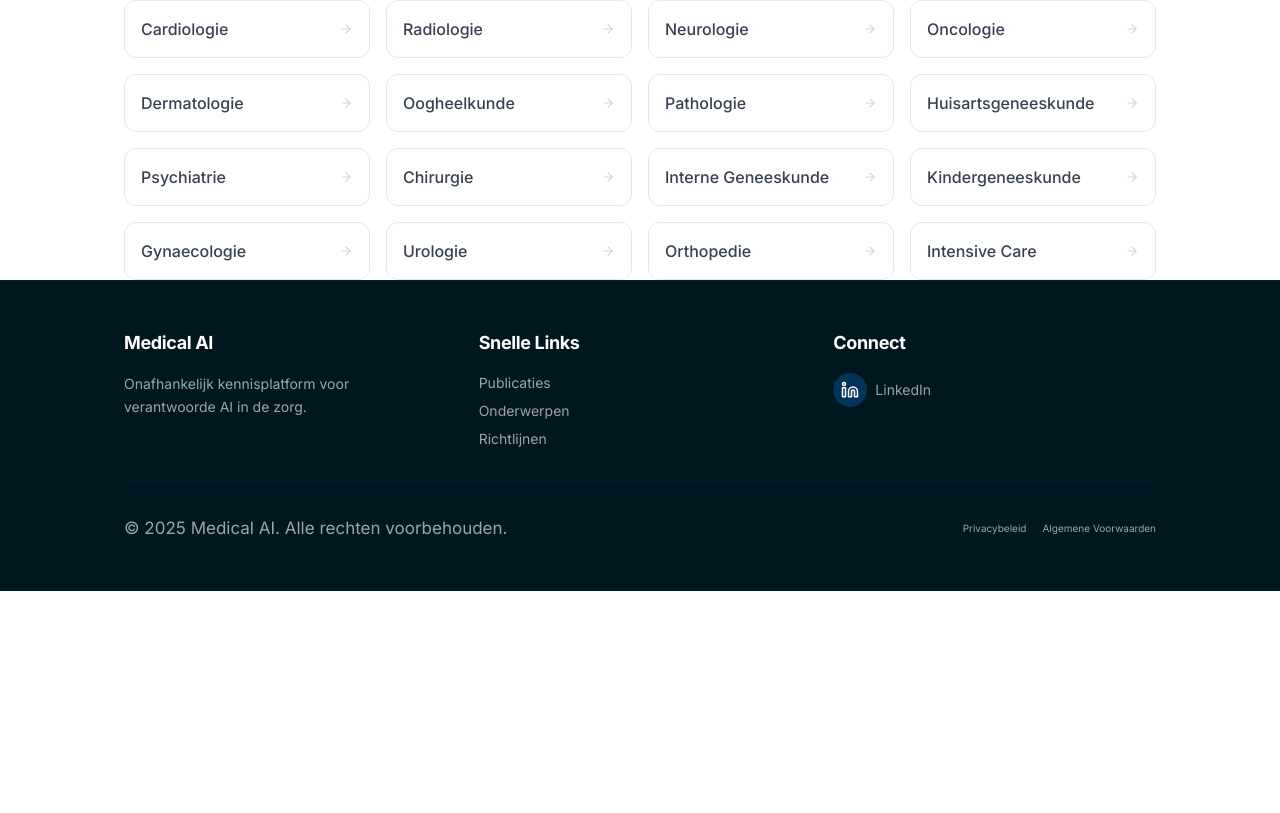
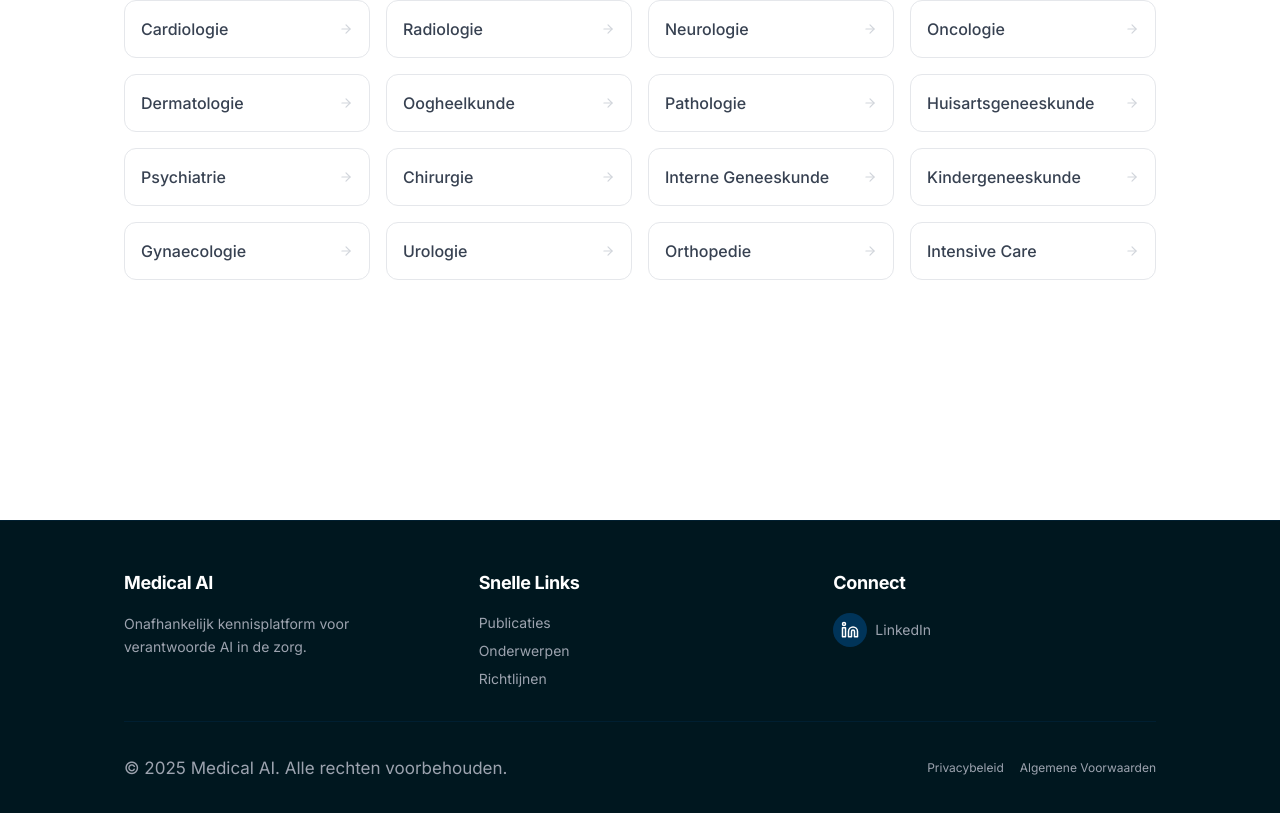
Before and after one commit to illionair/medicalai.nl, a Next.js app: page /topics in a window 1280 px wide. Shown: the part 1123-1936 px from the top of the page. Before the commit the page ends 1714 px from the top, so only its background shows below. Built offline with nearby package versions, Linux system fonts and the light colour scheme.

Commit message:
Force footer spacing with spacer divs and increase footer legal text size

```diff
--- a/src/app/blog/[id]/page.tsx
+++ b/src/app/blog/[id]/page.tsx
@@ -168,7 +168,11 @@ export default async function BlogPostPage({ params }: { params: Promise<{ id: s
                         />
                     </div>
                 </div>
-            </div >
+            </div>
+
+            {/* Spacer to ensure footer separation */}
+            <div className="h-40"></div>
+        </div >
         </article >
     );
 }
--- a/src/app/topics/page.tsx
+++ b/src/app/topics/page.tsx
@@ -174,6 +174,9 @@ export default function TopicsPage() {
                     </div>
                 </section>
 
+                {/* Spacer to ensure footer separation */}
+                <div className="h-40"></div>
+
             </div>
         </div>
     );
--- a/src/components/Footer.tsx
+++ b/src/components/Footer.tsx
@@ -58,7 +58,7 @@ export default function Footer() {
                     </div>
                 </div>
 
-                <div className="border-t border-brand-primary/30 pt-8 flex flex-col md:flex-row justify-between items-center text-[10px] text-gray-400">
+                <div className="border-t border-brand-primary/30 pt-8 flex flex-col md:flex-row justify-between items-center text-xs text-gray-400">
                     <p className="text-gray-400">{t.footer.legal}</p>
                     <div className="flex gap-4 mt-4 md:mt-0">
                         <Link href="/privacy" className="hover:text-white cursor-pointer transition-colors">{t.footer.privacy}</Link>
```
